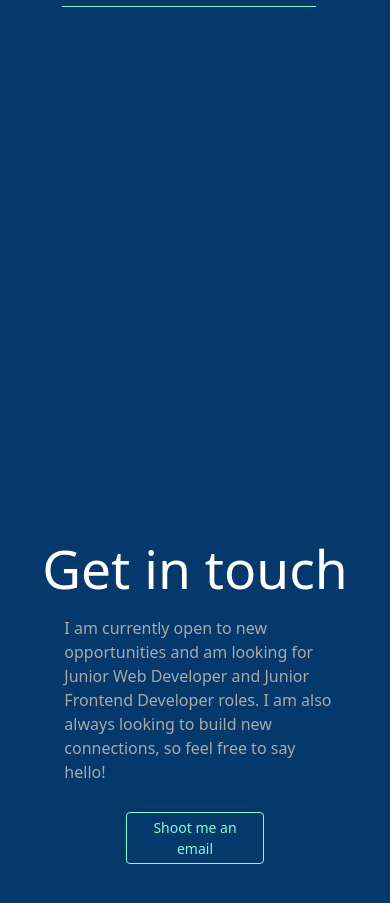
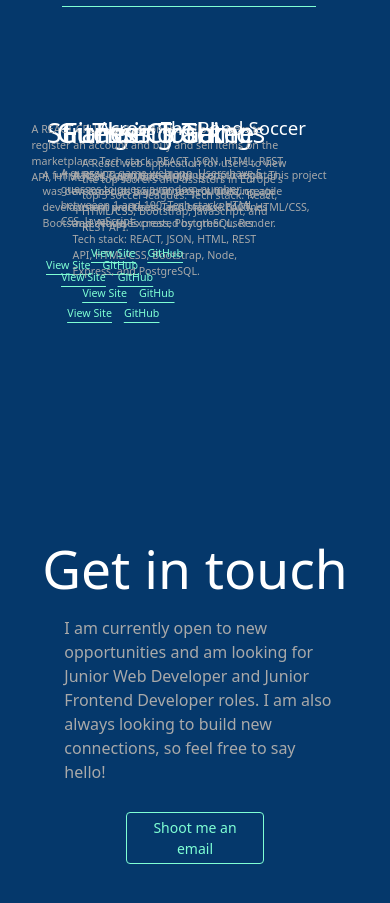
Before and after one commit to ameyer12/rendezvous-with-cassidoo, a React (Create React App) app in the folder Portfolio/: page / in a window 390 px wide. Shown: the part 2204-3107 px from the top of the page. Built offline with nearby package versions, Linux system fonts and the light colour scheme.

Commit message:
added additional media queries to projects section

```diff
--- a/Portfolio/src/components/project1.css
+++ b/Portfolio/src/components/project1.css
@@ -65,3 +65,35 @@ h4 {
         left: -15%;
     }
 }
+
+@media screen and (max-width: 790px){
+    #project1-body {
+        display: flex;
+        top: 275%;
+        margin-left: 10%;
+        margin-right: 15%;
+    }
+}
+
+@media screen and (max-width: 414px){
+    #project1-h4 {
+        font-size: 14pt !important;
+    }
+
+    #project1-description {
+        font-size: 8pt;
+        margin-top: 2%;
+    }
+
+    #project1-link1 {
+        font-size: 8pt;
+    }
+
+    #project1-link2 {
+        font-size: 8pt;
+    }
+
+    #project1-links-ul {
+        top: 350%;
+    }
+}
--- a/Portfolio/src/components/project2.css
+++ b/Portfolio/src/components/project2.css
@@ -63,3 +63,36 @@ h4 {
         left: -15%;
     }
 }
+
+@media screen and (max-width: 790px){
+    #project2-body {
+        display: flex;
+        top: 275%;
+        margin-left: 10%;
+        margin-right: 15%;
+    }
+}
+
+@media screen and (max-width: 414px){
+    #project2-h4 {
+        font-size: 14pt !important;
+    }
+
+    #project2-description {
+        font-size: 8pt;
+        width: 110%;
+        left: 5%;
+    }
+
+    #project2-link1 {
+        font-size: 8pt;
+    }
+
+    #project2-link2 {
+        font-size: 8pt;
+    }
+
+    #project2-links-ul {
+        top: 470%;
+    }
+}
--- a/Portfolio/src/components/project3.css
+++ b/Portfolio/src/components/project3.css
@@ -72,3 +72,30 @@ h4 {
         left: -32%;
     }
 }
+
+@media screen and (max-width: 790px){
+    #project3-body {
+        display: flex;
+        top: 275%;
+        margin-left: 10%;
+        margin-right: 15%;
+    }
+}
+
+@media screen and (max-width: 414px){
+    #project3-h4 {
+        font-size: 14pt !important;
+    }
+
+    #project3-description {
+        font-size: 8pt;
+    }
+
+    #project3-link1 {
+        font-size: 8pt;
+    }
+
+    #project3-link2 {
+        font-size: 8pt;
+    }
+}
--- a/Portfolio/src/components/project4.css
+++ b/Portfolio/src/components/project4.css
@@ -63,3 +63,35 @@ h4 {
         left: -14%;
     }
 }
+
+@media screen and (max-width: 790px){
+    #project4-body {
+        display: flex;
+        top: 275%;
+        margin-left: 10%;
+        margin-right: 15%;
+    }
+}
+
+@media screen and (max-width: 414px){
+    #project4-h4 {
+        font-size: 14pt !important;
+    }
+
+    #project4-description {
+        top: 120%;;
+        font-size: 8pt;
+    }
+
+    #project4-link1 {
+        font-size: 8pt;
+    }
+
+    #project4-link2 {
+        font-size: 8pt;
+    }
+
+    #project4-links-ul {
+        top: 380%;
+    }
+}
--- a/Portfolio/src/components/project5.css
+++ b/Portfolio/src/components/project5.css
@@ -78,3 +78,31 @@ h4 {
         left: -37%;
     }
 }
+
+
+@media screen and (max-width: 790px){
+    #project5-body {
+        display: flex;
+        top: 275%;
+        margin-left: 25%;
+        margin-right: 10%;
+    }
+}
+
+@media screen and (max-width: 414px){
+    #project5-h4 {
+        font-size: 14pt !important;
+    }
+
+    #project5-description {
+        font-size: 8pt;
+    }
+
+    #project5-link1 {
+        font-size: 8pt;
+    }
+
+    #project5-link2 {
+        font-size: 8pt;
+    }
+}
```
Also changed, not shown: Portfolio/src/components/projects.css (line endings or trailing spaces).
